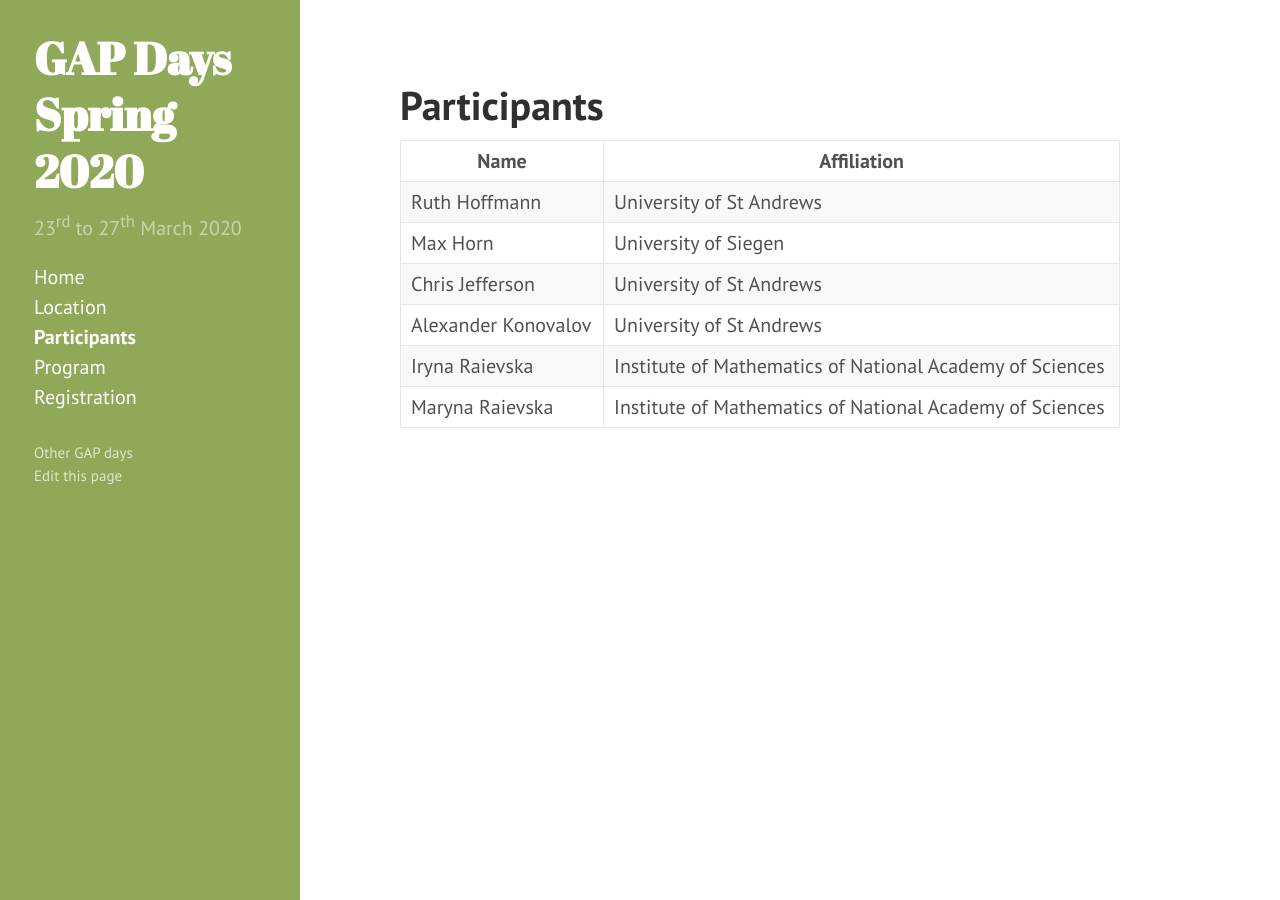
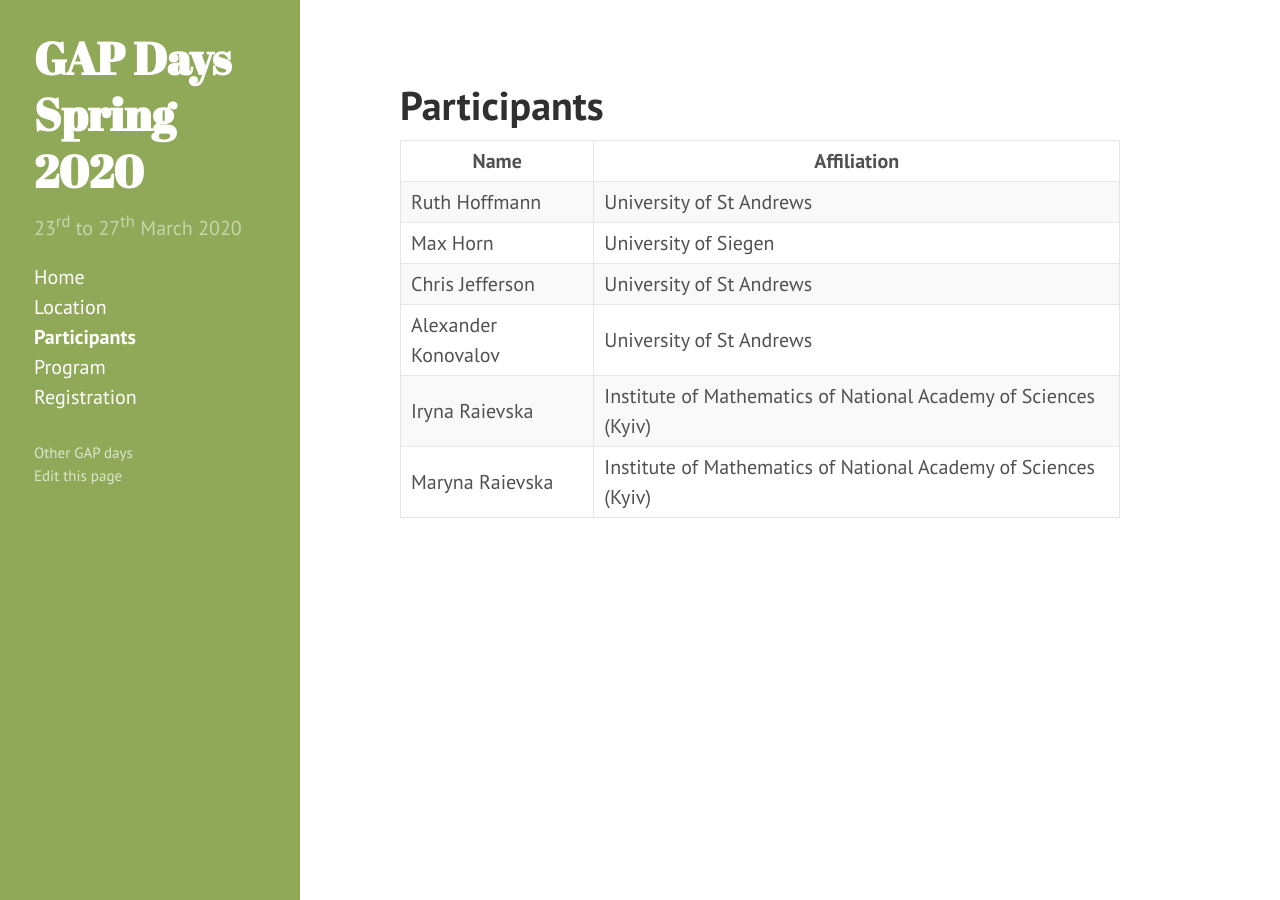
Before and after one commit to gapdays/gapdays2020-spring, a Jekyll site: the page built from participants.md, in a window 1280 px wide. Built offline with Jekyll 4.4.1, drawn with Linux system fonts in a browser that asks for light colours.

Commit message:
slight adjustmement to affiliations

```diff
--- a/participants.md
+++ b/participants.md
@@ -10,8 +10,8 @@ title: Participants
 | Max Horn | University of Siegen |
 | Chris Jefferson | University of St Andrews |
 | Alexander Konovalov | University of St Andrews |
-| Iryna Raievska | Institute of Mathematics of National Academy of Sciences |
-| Maryna Raievska | Institute of Mathematics of National Academy of Sciences |
+| Iryna Raievska | Institute of Mathematics of National Academy of Sciences (Kyiv)|
+| Maryna Raievska | Institute of Mathematics of National Academy of Sciences (Kyiv)|
 
 <!--
 
```
